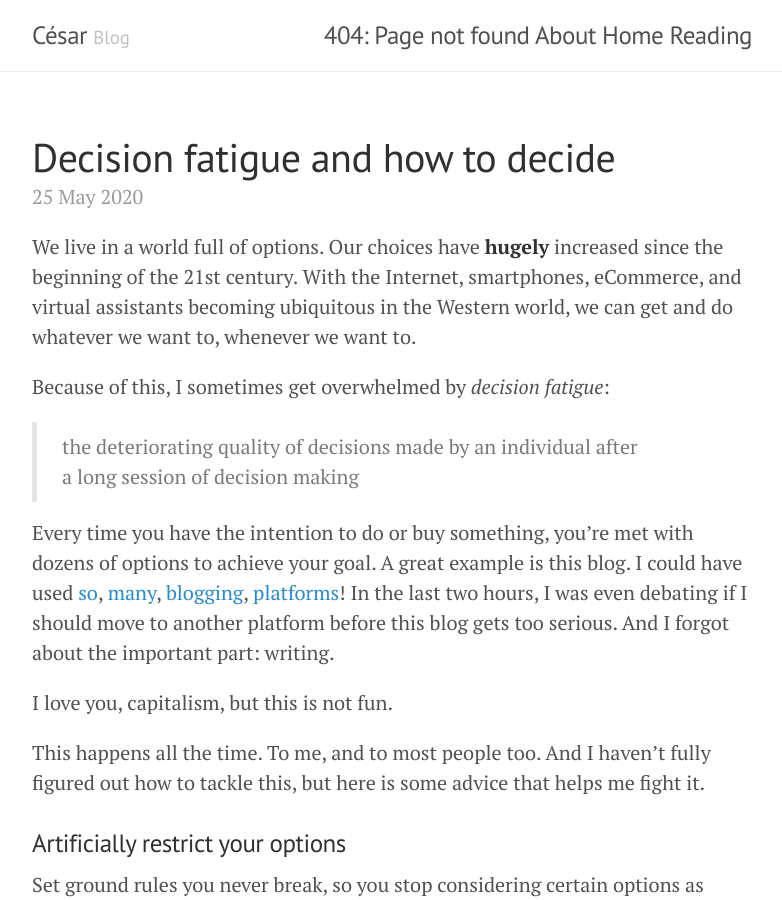
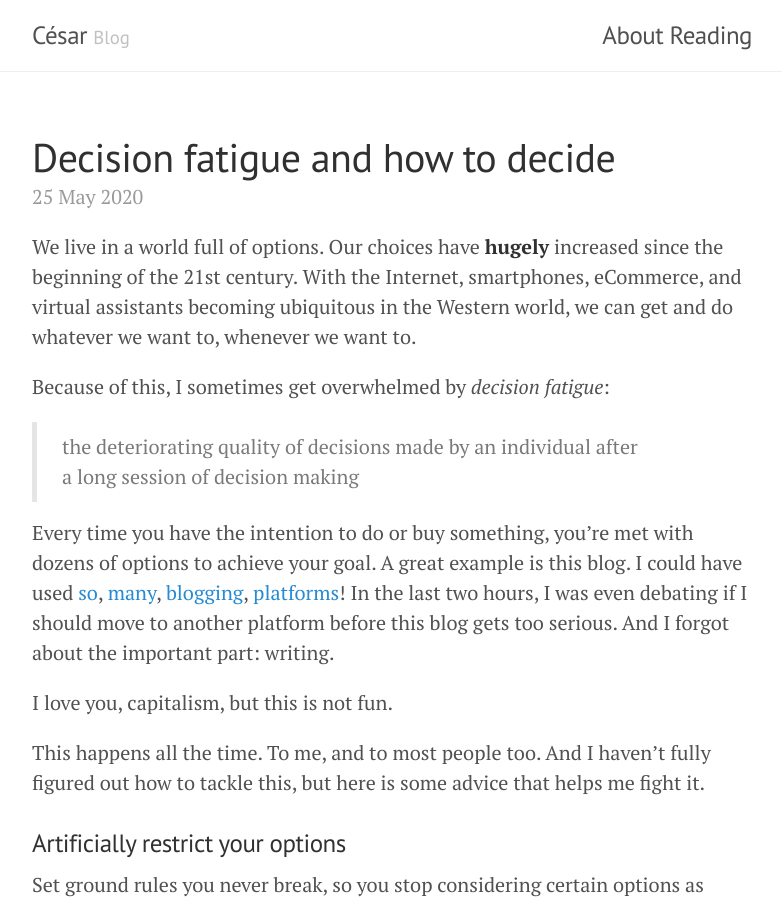
Before and after one commit to cesarferradas/ferrad.as, a Jekyll site: the page built from index.html, in a window 1280 px wide and 900 px high. Shown: the whole window, without its empty margins (248-1030 px from the left). Built offline with Jekyll 4.4.1, drawn with Linux system fonts in a browser that asks for light colours; the list of posts is cut into pages by our own code.

Commit message:
dont show all pages in navbar

```diff
--- a/_layouts/default.html
+++ b/_layouts/default.html
@@ -12,9 +12,8 @@
             <a href="{{ site.baseurl }}/" title="Home">{{ site.title }}</a>
             <small>{{ site.tagline }}</small>
             <span style="float: right">
-              {% for page in site.pages %}
-                <a href="{{ page.url | absolute_url }}"> {{ page.title }} </a>
-              {% endfor %}
+              <a href="/about"> About </a>
+              <a href="/reading"> Reading </a>
             </span>
           </h3>
         </div>
```
